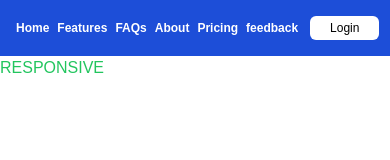
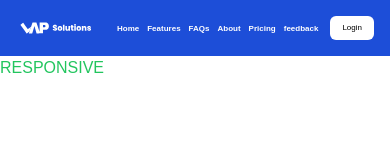
Before and after one commit to cheetoezzz/Lap-it-landing-page, a Next.js app: page / in a window 390 px wide. Shown: the top 160 px of the page. Built offline with nearby package versions, Linux system fonts and the light colour scheme.

Commit message:
NAVBAR RESPONSIVE - BUCOD

```diff
--- a/src/app/components/navbar.tsx
+++ b/src/app/components/navbar.tsx
@@ -15,17 +15,17 @@ const Navbar = () => {
         </Link>
       </div>
       <div className="flex items-center text-xs ">
-        <ul className="flex items-center space-x-2 sm:space-x-4 md:space-x-6 xl:space-x-8 text-white lg:flex ">
+        <ul className="flex items-center space-x-2 sm:space-x-4 md:space-x-5 xl:space-x-8 text-white lg:flex ">
           {NAV_LINKS.map((link) => (
             <li key={link.key}>
-              <Link href={link.href} className="text-xs sm:text-sm md:text-base font-semibold hover:text-gray-300 duration-300 transition-all">
+              <Link href={link.href} className="text-[8px] sm:text-sm md:text-base font-semibold hover:text-gray-300 duration-300 transition-all">
                 {link.label}
               </Link>
             </li>
           ))}
         </ul>
             <div className="sm:pr-3 md:pr-7 xl:pr-12">
-        <a href=""><button className="ml-3 px-5 py-1 rounded-md sm:text-sm sm:ml-5 md:ml-7 md:text-base  bg-white">Login</button></a>
+        <a href=""><button className="ml-3 px-3 py-1 text-[8px] rounded-md sm:text-sm sm:ml-5 md:ml-7 md:text-base  bg-white">Login</button></a>
         </div>
 
       </div>
```
